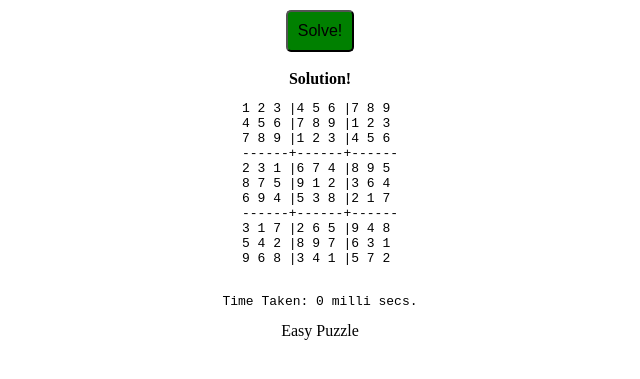
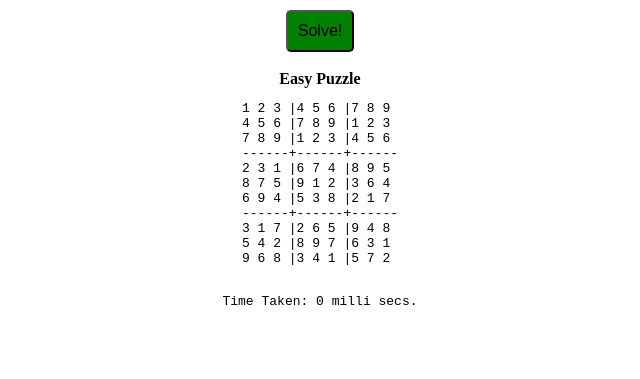
Before and after one commit to priyanka-r-386/Sudoku, a plain HTML site: page index.html in a window 1280 px wide. Both pictures are taken after a click on the input "Solve!". Shown: the part 363-742 px from the top of the page, without its empty margins (320-960 px from the left). Drawn offline with Linux system fonts and the light colour scheme.

Commit message:
Update index.html

```diff
--- a/index.html
+++ b/index.html
@@ -3,6 +3,7 @@
 <head>
     <title>Solving A Sudoku Puzzle</title>
     <script language="javascript">
+        //Array of input puzzles
         var puzzles = [
             "51.....838..416..5..........985.461....9.1....642.357..........6..157..478.....96",
             "7...9...32..468..1..8...6...4..2..9....3.4....8..1..3...9...7..5..142..68...5...2",
@@ -11,11 +12,11 @@
             "6.....8.3.4.7.................5.4.7.3..2.....1.6.......2.....5.....8.6......1....",
             "48.3............71.2.......7.5....6....2..8.............1.76...3.....4......5....",
             ".523..6..6...4...3............63..1.47.....35.2..58............1...9...6..5..172.",
-            "5.....1.7..43..5.....2...8..9.4.2...4.......6...1.3.5..8...4.....2..67..3.9.....1" ];
+            "5.....1.7..43..5.....2...8..9.4.2...4.......6...1.3.5..8...4.....2..67..3.9.....1"];
     </script>
     <script type="text/javascript" src="sudoku.js"></script>
     <script language="javascript">
-        const solve=()=> {
+        const solve = () => {
             let solDiv = document.getElementById("solution");
             solDiv.innerHTML = "<strong>Solving ...</strong>\n";
             let puzzleText = readPuzzle();
@@ -30,34 +31,34 @@
                 alert("No solution found!!\n *** Input may be invalid ***");
                 return;
             }
-            solDiv.innerHTML = "<strong>Solution!</strong><br><pre>" + board_string(sol) + "</pre>\n";
-            let classification=""
-           if(et-st<10)classification="Easy Puzzle"
-           if (et - st >=10 && et - st <= 30 ) classification = "Medium Puzzle"
-            if (et - st >30) classification = "Hard Puzzle"
-            solDiv.innerHTML += "<pre>Time Taken: " + (et - st) + " milli secs.</pre>"+classification;
+            let classification = ""
+            if (et - st < 10) classification = "Easy Puzzle"
+            if (et - st >= 10 && et - st <= 30) classification = "Medium Puzzle"
+            if (et - st > 30) classification = "Hard Puzzle"
+            solDiv.innerHTML = "<strong>" + classification + "</strong><br><pre>" + board_string(sol) + "</pre>\n";
+            solDiv.innerHTML += "<pre>Time Taken: " + (et - st) + " milli secs.</pre>";
         }
-        const pick=()=> {
+        const pick = () => {
             resetPuzzle();
             let pickIndex = (Math.floor(Math.random() * puzzles.length) % puzzles.length);
             setPuzzle(puzzles[pickIndex]);
             let solDiv = document.getElementById("solution");
             solDiv.innerHTML = "";
         }
-        const setPuzzle=(puzzleText)=> {
+        const setPuzzle = (puzzleText) => {
             let digIndex = 0;
             for (let r in rows) {
                 for (let c in cols) {
                     let id = rows[r] + cols[c];
                     let dig = puzzleText.charAt(digIndex++);
-                        if (digits.indexOf(dig) != -1) {
+                    if (digits.indexOf(dig) != -1) {
                         let inpElem = document.getElementById(id);
                         inpElem.value = dig;
                     }
                 }
             }
         }
-        const resetPuzzle=()=> {
+        const resetPuzzle = () => {
             for (let r in rows) {
                 for (let c in cols) {
                     let id = rows[r] + cols[c];
@@ -66,7 +67,7 @@
                 }
             }
         }
-        const readPuzzle=()=> {
+        const readPuzzle = () => {
             let puzzleText = "";
             for (let r in rows) {
                 for (let c in cols) {
@@ -77,7 +78,7 @@
             }
             return puzzleText;
         }
-        const drawPuzzle=()=> {
+        const drawPuzzle = () => {
             document.write('<table style="border:1px solid black">');
             for (let R = 0; R < 3; R++) {
                 document.write("<tr>\n");
@@ -112,7 +113,9 @@
             drawPuzzle();
         </script>
         <br>
-        <input type="submit" name="solve" value="Solve!" style="background-color:green; border-radius: 5px; padding: 10px; font-size:medium; color: black;" onclick="solve();" />
+        <input type="submit" name="solve" value="Solve!"
+            style="background-color:green; border-radius: 5px; padding: 10px; font-size:medium; color: black;"
+            onclick="solve();" />
         <br><br>
         <div id="solution"></div>
     </center>
```
